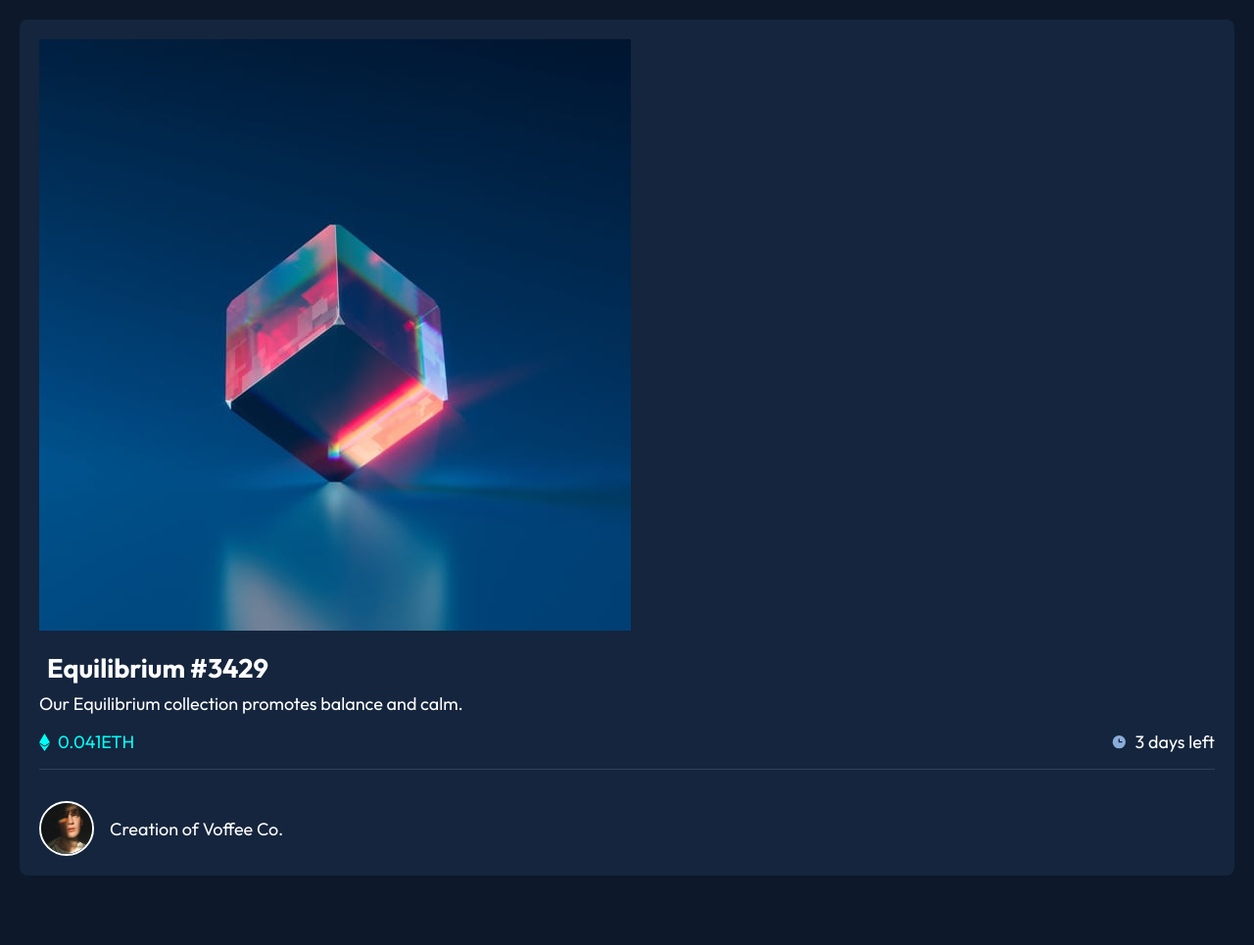
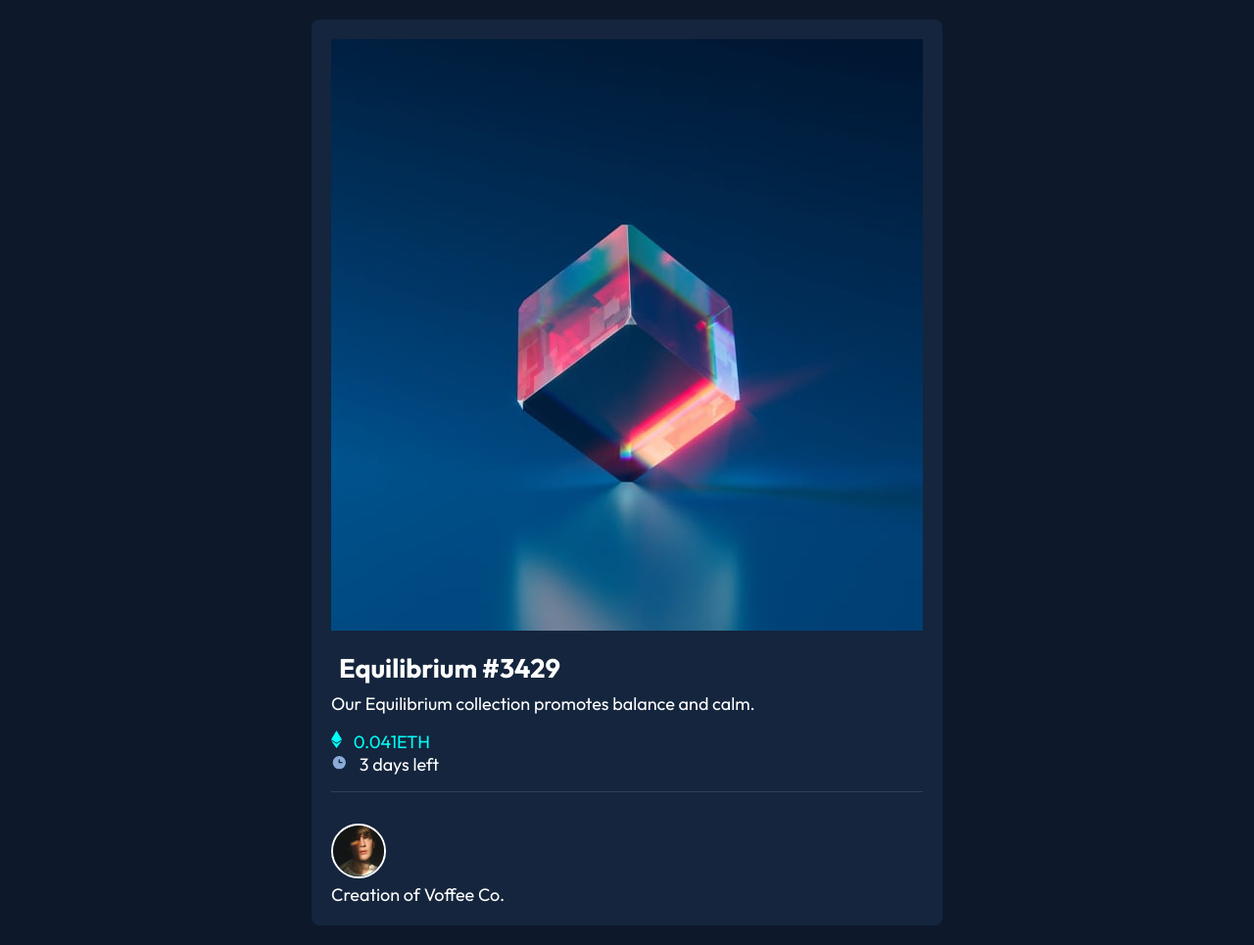
Before and after one commit to voffee/NFT-Preview-Card, a plain HTML site: page index.html in a window 1280 px wide. Shown: the whole page at 98% size. Before the commit the page ends 914 px from the top, so only its background shows below. Drawn offline with Linux system fonts and the light colour scheme.

Commit message:
fixed container sizing issue

```diff
--- a/css/style.css
+++ b/css/style.css
@@ -27,6 +27,10 @@ body {
     background: var(--main-BG);
     color: hsl(0, 0%, 60%);
     padding: 1.25rem;
+    display: flex;
+    flex-direction: column;
+    align-items: center;
+    justify-content: center;
 }
 
 .container {
@@ -36,18 +40,13 @@ body {
 }
 
 .container ul {
-    display: flex;
-    flex-direction: row;
-    align-items: center;
-    justify-content: space-between;
     list-style: none;
     padding: 1rem 0;
     border-bottom: 1px solid var(--line);
 }
 
 .container ul li {
-    display: flex;
-    align-items: center;
+
 }
 
 .container ul li img {
@@ -72,9 +71,6 @@ p {
 }
 
 .attribution {
-    display: flex;
-    align-items: center;
-    justify-content: start;
     padding-top: 2rem;
 }
 
```
